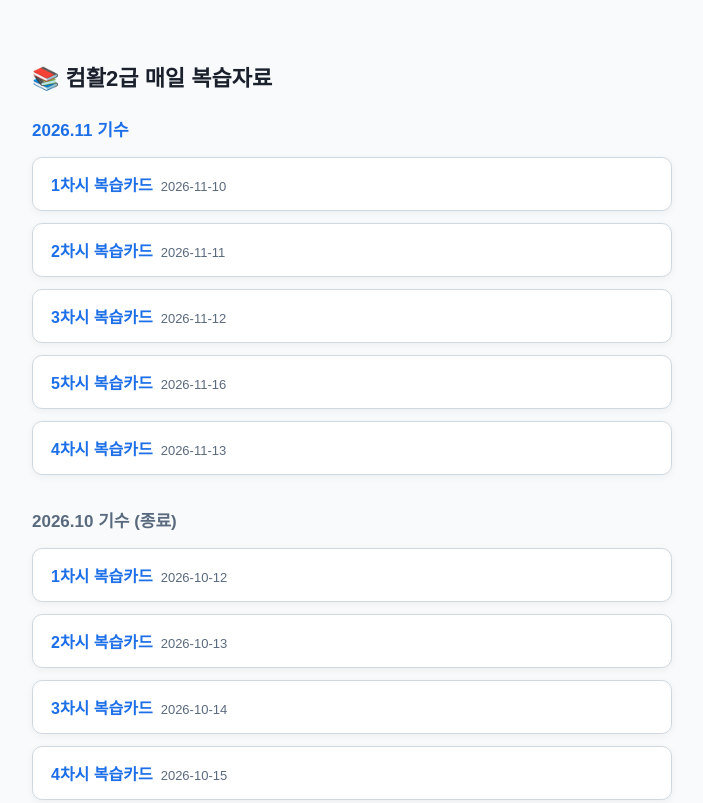
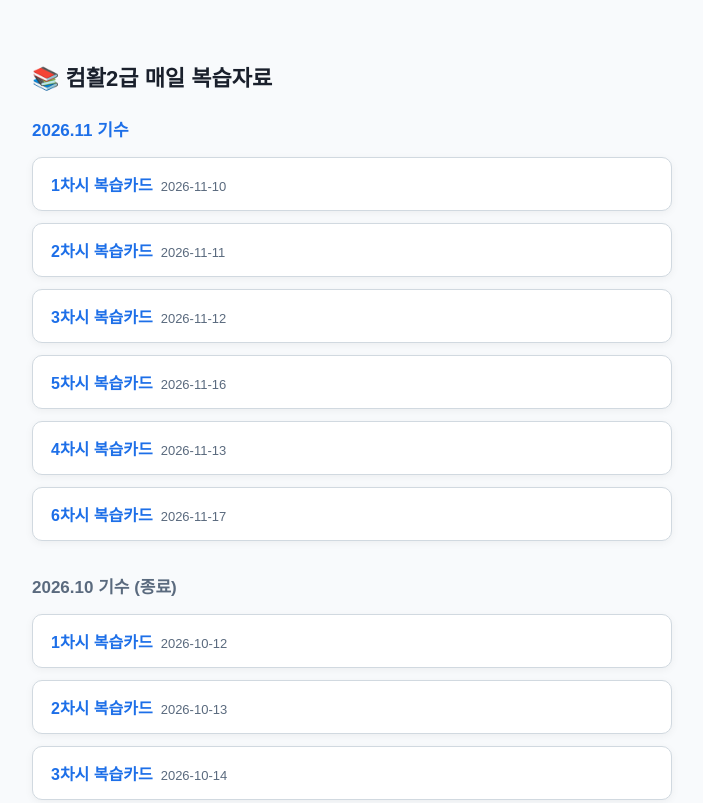
Before and after one commit to taeimdalai-boop/comhwal-review, a plain HTML site: page index.html in a window 1280 px wide. Shown: the top 803 px of the page, without its empty margins (288-991 px from the left). Drawn offline with Linux system fonts and the light colour scheme.

Commit message:
index: 11월 6차시 링크 추가
Co-Authored-By: Claude Sonnet 5.5 <noreply@anthropic.com>

```diff
--- a/index.html
+++ b/index.html
@@ -25,6 +25,7 @@
   <li><a href="2026-11-12-3cha.html">3차시 복습카드<span class="date">2026-11-12</span></a></li>
   <li><a href="2026-11-16-5cha.html">5차시 복습카드<span class="date">2026-11-16</span></a></li>
   <li><a href="2026-11-13-4cha.html">4차시 복습카드<span class="date">2026-11-13</span></a></li>
+  <li><a href="2026-11-17-6cha.html">6차시 복습카드<span class="date">2026-11-17</span></a></li>
 </ul>
 
 <h2 style="font-size:17px;margin:32px 0 10px;color:#5A6A7E;">2026.10 기수 (종료)</h2>
```
